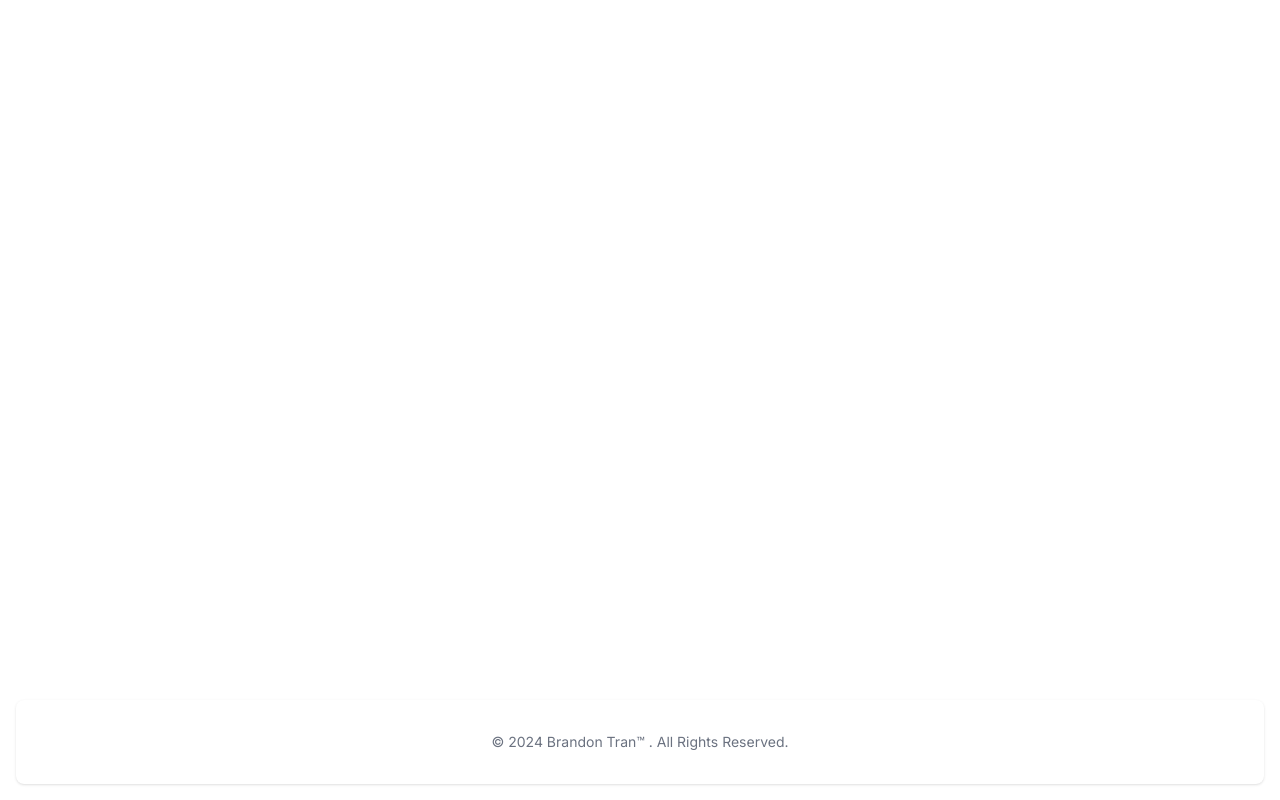
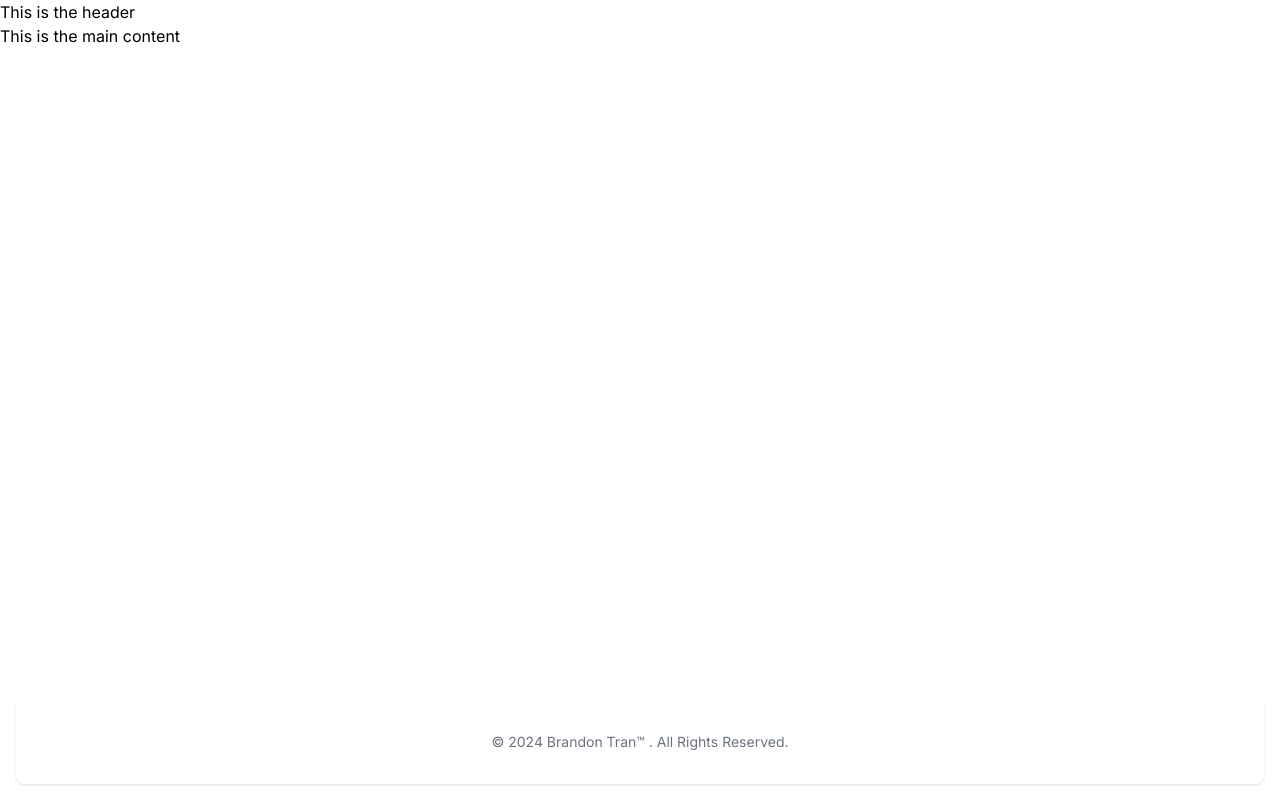
Before and after one commit to brandon-tran8/myportfolio, a Next.js app: page / in a window 1280 px wide. Built offline with nearby package versions, Linux system fonts and the light colour scheme.

Commit message:
Add Header/MainContent (cleaner code)

```diff
--- /dev/null
+++ b/app/PageDesign.css
@@ -0,0 +1,9 @@
+.wrapper {
+    display: flex;
+    flex-direction: column;
+    min-height: 100vh;
+  }
+
+  .content-wrap {
+    flex-grow: 1;
+  }
--- a/app/page.js
+++ b/app/page.js
@@ -1,13 +1,19 @@
 import React from "react";
-import Footer from "./Footer";
+import Header from "./pagelayout/Header";
+import MainContent from "./pagelayout/MainContent";
+import Footer from "./pagelayout/Footer";
+import "./PageDesign.css";
 
-export default function HomePage() {
+const HomePage = () => {
   return (
-    <div
-      style={{ display: "flex", flexDirection: "column", minHeight: "100vh" }}
-    >
-      <main style={{ flexGrow: 1 }}>{/* Your main content */}</main>
+    <div className="wrapper">
+      <div className="content-wrap">
+        <Header />
+        <MainContent />
+      </div>
       <Footer />
     </div>
   );
-}
+};
+
+export default HomePage;
--- /dev/null
+++ b/app/pagelayout/Header.js
@@ -0,0 +1,11 @@
+import React from "react";
+
+const Header = () => {
+  return (
+    <header>
+      <h1>This is the header</h1>
+    </header>
+  );
+};
+
+export default Header;
--- /dev/null
+++ b/app/pagelayout/MainContent.js
@@ -0,0 +1,12 @@
+import React from "react";
+
+const MainContent = () => {
+  return (
+    <main>
+      {/* Your main content */}
+      <h2>This is the main content</h2>
+    </main>
+  );
+};
+
+export default MainContent;
```
Also changed, not shown: app/Header.js (deleted), app/pagelayout/Footer.js (renamed from app/Footer.js).
